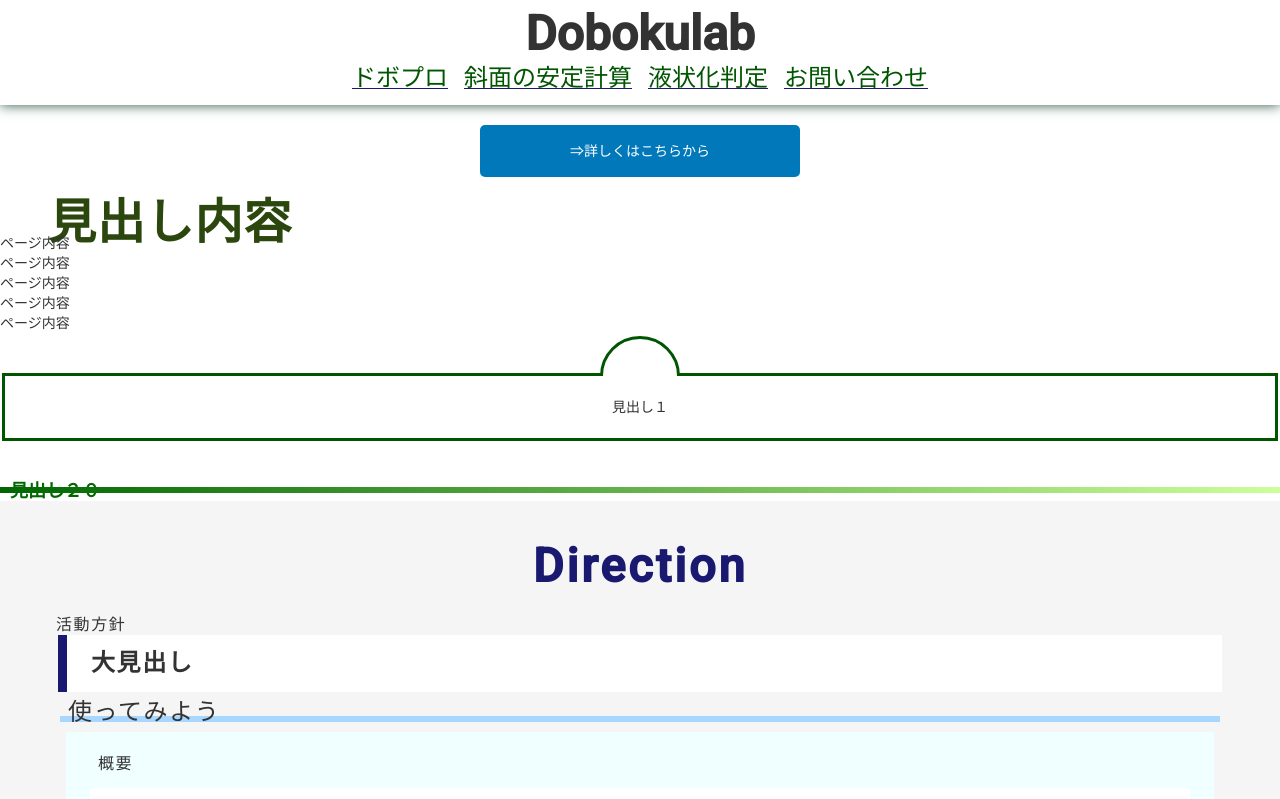
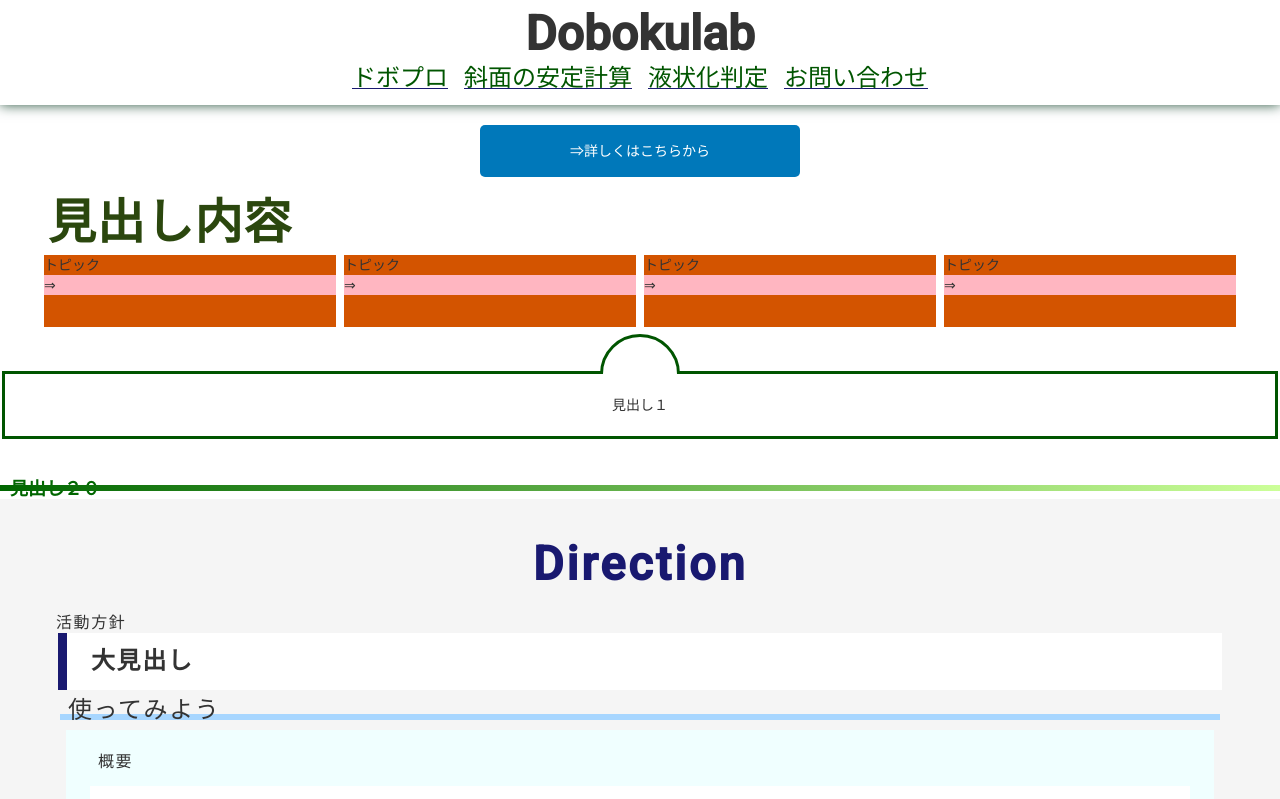
Before and after one commit to Yoshinari-Sho/dobokulabprog, an Angular app: page /base in a window 1280 px wide. Shown: the top 799 px of the page. Built offline with nearby package versions, Linux system fonts and the light colour scheme.

Commit message:
再起動のため

```diff
--- a/src/app/app.component.scss
+++ b/src/app/app.component.scss
@@ -49,6 +49,25 @@
   display: block;
   width: 100%;
 
+}
+
+.jump_frame{
+  max-width: 1200px;
+  margin: 18px auto;
+  height: 80px;
+  .jump_size{
+    display: flex;
+    height: 80px;
+    .jump_box{
+      background-color: #d35400;
+      width: 25%;
+      margin:4px;
+      .jump_point{
+        top: 30px;
+        background-color: #ffb6c1;
+      }
+    }
+  }
 }
 
 
--- a/src/app/base/base.component.html
+++ b/src/app/base/base.component.html
@@ -5,27 +5,36 @@
     <p class="tytle_three">見出し内容</p>
 </div>
 
-<div class="page_size">
-    <div class="page_top">
-    <ul class="page_button">
-        <li>
-            <a><span>ページ内容</span></a>
-        </li>
-        <li>
-            <a><span>ページ内容</span></a>
-        </li>
-        <li>
-            <a><span>ページ内容</span></a>
-        </li>
-        <li>
-            <a><span>ページ内容</span></a>
-        </li>
-        <li>
-            <a><span>ページ内容</span></a>
-        </li>
-    </ul>
+<div class="jump_frame">
+    <div class="jump_size">
+        <div class="jump_box">
+            トピック
+            <div class="jump_point">
+                ⇒
+            </div>
+        </div>
+        <div class="jump_box">
+            トピック
+            <div class="jump_point">
+                ⇒
+            </div>
+        </div>
+        <div class="jump_box">
+            トピック
+            <div class="jump_point">
+                ⇒
+            </div>
+        </div>
+        <div class="jump_box">
+            トピック
+            <div class="jump_point">
+                ⇒
+            </div>
+        </div>
     </div>
 </div>
+
+
 
 <div class="first_face">
     <i class="fab fa-angular"></i><span>見出し１</span>
--- a/src/app/landingpage/landingpage.component.html
+++ b/src/app/landingpage/landingpage.component.html
@@ -130,7 +130,7 @@
 <div class="content">
     <div class="content-inner">
         <h2>Dobokulab</h2>
-        <p>チーム紹介</p>
+        <div class="sub_tytle">チーム紹介</div>
         <div class="content_topic">
             <blockquote class="quote-orange me-0">
                 <p class="tytle_two">土木学生の</p>
--- a/src/app/lotationalslip/lotationalslip.component.html
+++ b/src/app/lotationalslip/lotationalslip.component.html
@@ -68,6 +68,12 @@
                 こちらのアプリでは、指定された条件の斜面に対して、最も危険な状態となる円弧滑り面とその安全率を返します。最も危険な状態となる円弧滑り面の調べ方については、以下の手順により計算します。
             </p>
         </div>
+    </div>
+</div>
+<div class="content">
+    <div class="content-inner">
+        <h2>Calculation</h2>
+        <div class="sub_tytle">演算方法</div>
         <div class="content_topic">
             <blockquote class="quote-blue me-0">
                 <p class="tytle_two">ちょっと難しい話。どんな計算がされているんだろう</p>
@@ -151,11 +157,10 @@
         </div>
     </div>
 </div>
-
 <div class="content">
     <div class="content-inner">
         <h2>Produce</h2>
-        <div class="sub_tytle">制作秘話</div>
+        <div class="sub_tytle">制作記録</div>
         <div class="content_topic">
             <blockquote class="quote-blue me-0">
                 <p class="tytle_two">鳥を飛ばしたかった！？three.jsってなに</p>
```
